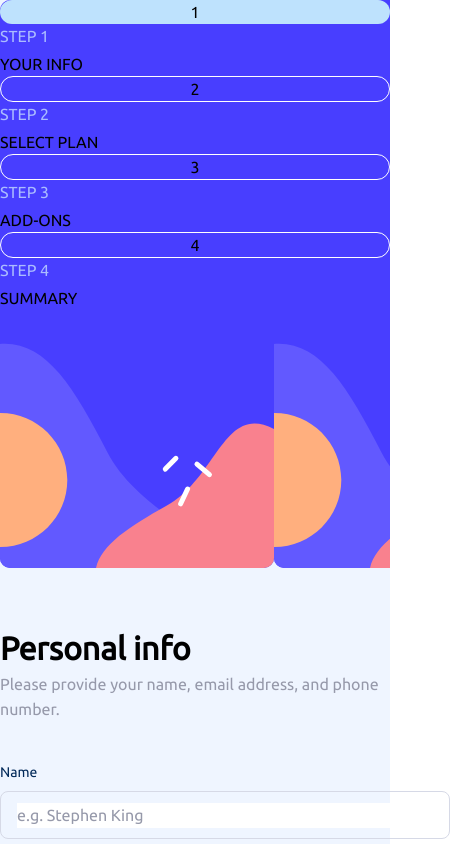
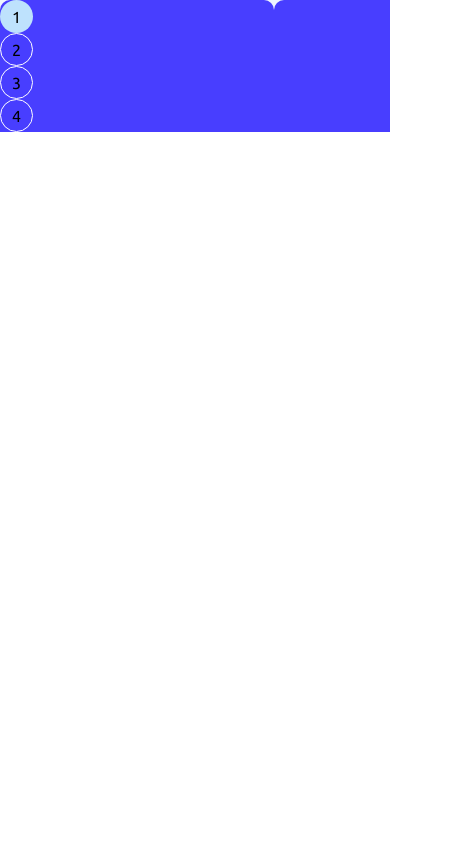
Before and after one commit to omarkarake/angular-multi-step-form, an Angular app: page / in a window 390 px wide. Shown: the top 844 px of the page, 450 px wide, since content can reach past the window. Built offline with nearby package versions, Linux system fonts and the light colour scheme.

Commit message:
working on mobile view

```diff
--- a/src/app/pages/home/home.component.html
+++ b/src/app/pages/home/home.component.html
@@ -1,12 +1,10 @@
 <div
   class="font-ubuntu lg:w-[940px] lg:h-[600px] lg:bg-white lg:shadow-custom lg:shadow-grey lg:rounded-[.9375rem] lg:p-4 lg:flex"
 >
-  <!-- navigation -->
   <div class="rounded-xl"><app-navigation /></div>
-  <div
+  <!-- <div
     class="w-[100%] h-[100%] lg:flex lg:flex-col lg:items-center lg:justify-between pt-14 pb-8"
   >
-    <!-- the form -->
     <div class="lg:w-[450px] lg:h-[372px] flex flex-col gap-10">
       <div>
         <p class="text-heading">Personal info</p>
@@ -55,7 +53,6 @@
         </form>
       </div>
     </div>
-    <!-- footer -->
     <div class="bg-white w-[450px] lg:h-[48px]">
       <div></div>
       <div
@@ -64,5 +61,5 @@
         Next Step
       </div>
     </div>
-  </div>
+  </div> -->
 </div>
--- a/src/app/pages/navigation/navigation.component.html
+++ b/src/app/pages/navigation/navigation.component.html
@@ -1,13 +1,13 @@
 <div
-  class="lg:w-[274px] h-[568px] nav-background lg:flex lg:flex-col gap-8 lg:pt-10 lg:pl-8"
+  class="lg:w-[274px] lg:h-[568px] nav-background lg:flex lg:flex-col lg:gap-8 lg:pt-10 lg:pl-8"
 >
   <div class="lg:flex lg:gap-4 items-center">
     <div
-      class="lg:w-[33px] lg:h-[33px] rounded-full bg-sky-blue flex justify-center items-center lg:font-bold lg:text-sm lg:text-denim cursor-pointer"
+      class="w-[33px] h-[33px] rounded-full bg-sky-blue flex justify-center items-center lg:font-bold lg:text-sm lg:text-denim cursor-pointer"
     >
       1
     </div>
-    <div class="flex flex-col gap-1">
+    <div class="lg:flex lg:flex-col lg:gap-1 hidden">
       <div>
         <p class="text-light-blue lg:font-regular lg:text-xs">STEP 1</p>
       </div>
@@ -16,11 +16,11 @@
   </div>
   <div class="lg:flex lg:gap-4 items-center">
     <div
-      class="lg:w-[33px] lg:h-[33px] rounded-full bg-transparent border-[1px] border-white flex justify-center items-center lg:font-bold lg:text-sm lg:text-white cursor-pointer"
+      class="w-[33px] h-[33px] rounded-full bg-transparent border-[1px] border-white flex justify-center items-center lg:font-bold lg:text-sm lg:text-white cursor-pointer"
     >
       2
     </div>
-    <div class="flex flex-col gap-1">
+    <div class="lg:flex lg:flex-col lg:gap-1 hidden">
       <div>
         <p class="text-light-blue lg:font-regular lg:text-xs">STEP 2</p>
       </div>
@@ -31,11 +31,11 @@
   </div>
   <div class="lg:flex lg:gap-4 items-center">
     <div
-      class="lg:w-[33px] lg:h-[33px] rounded-full bg-transparent border-[1px] border-white flex justify-center items-center lg:font-bold lg:text-sm lg:text-white cursor-pointer"
+      class="w-[33px] h-[33px] rounded-full bg-transparent border-[1px] border-white flex justify-center items-center lg:font-bold lg:text-sm lg:text-white cursor-pointer"
     >
       3
     </div>
-    <div class="flex flex-col gap-1">
+    <div class="lg:flex lg:flex-col lg:gap-1 hidden">
       <div>
         <p class="text-light-blue lg:font-regular lg:text-xs">STEP 3</p>
       </div>
@@ -44,11 +44,11 @@
   </div>
   <div class="lg:flex lg:gap-4 items-center">
     <div
-      class="lg:w-[33px] lg:h-[33px] rounded-full bg-transparent border-[1px] border-white flex justify-center items-center lg:font-bold lg:text-sm lg:text-white cursor-pointer"
+      class="w-[33px] h-[33px] rounded-full bg-transparent border-[1px] border-white flex justify-center items-center lg:font-bold lg:text-sm lg:text-white cursor-pointer"
     >
       4
     </div>
-    <div class="flex flex-col gap-1">
+    <div class="lg:flex lg:flex-col lg:gap-1 hidden">
       <div>
         <p class="text-light-blue lg:font-regular lg:text-xs">STEP 4</p>
       </div>
```
